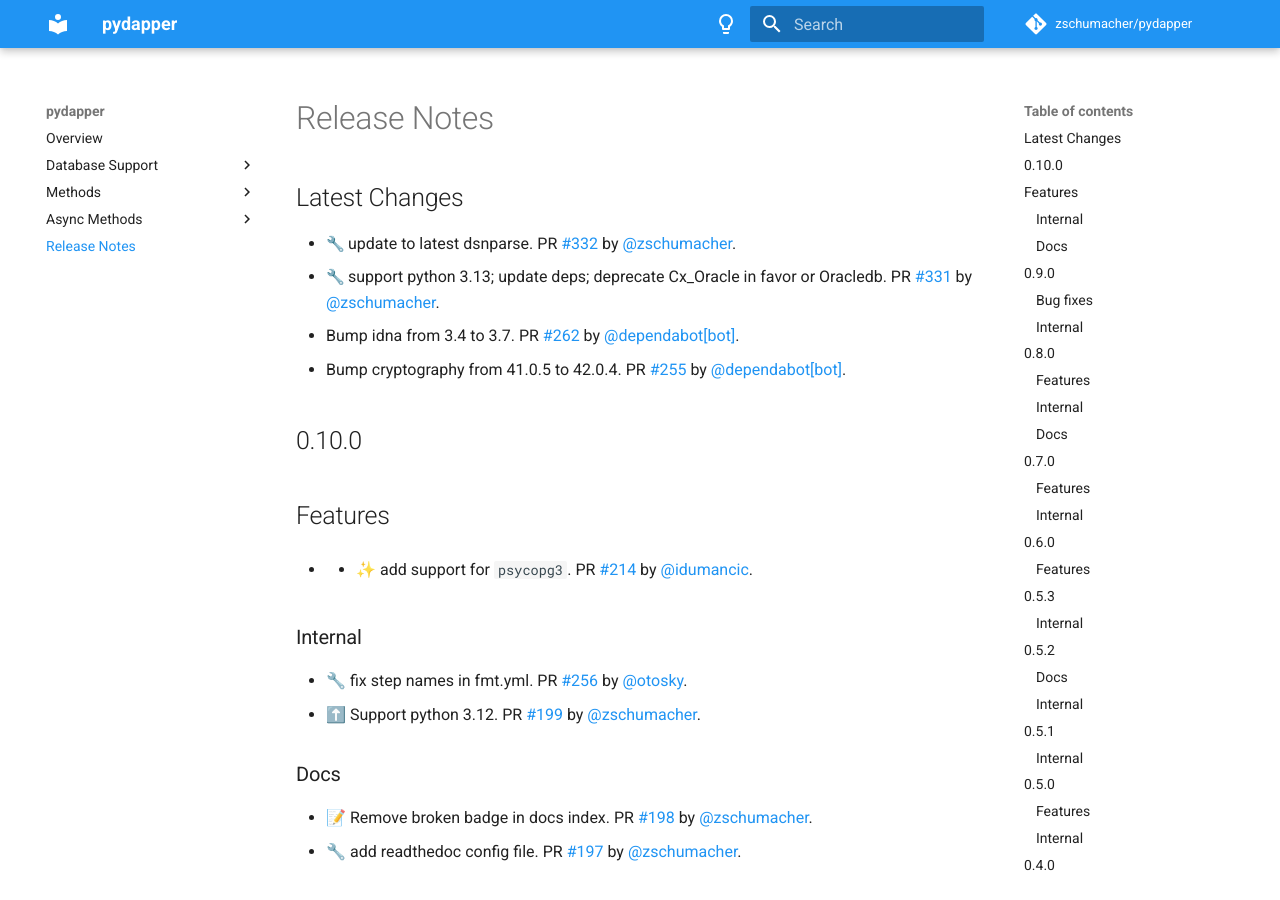
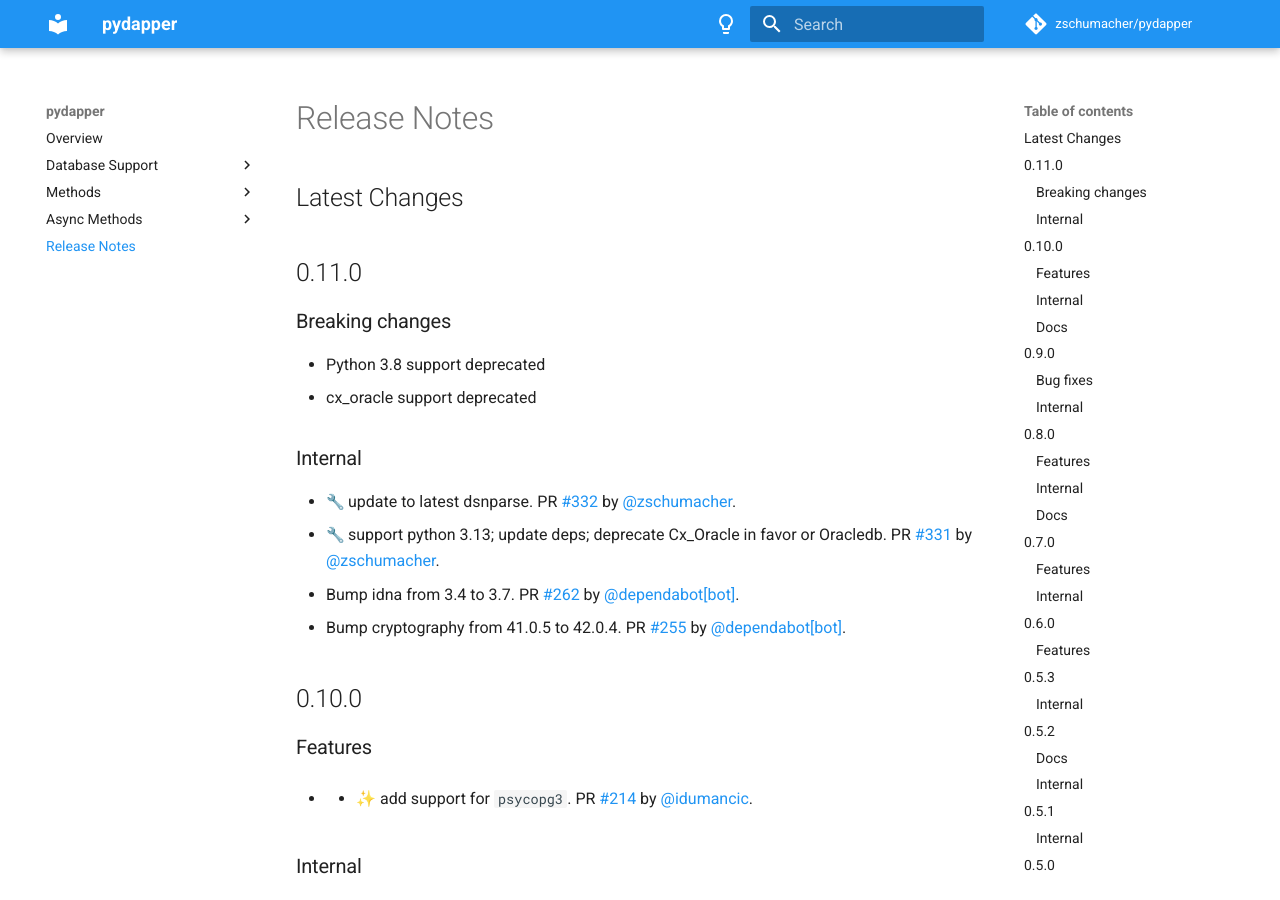
Before and after one commit to zschumacher/pydapper, an MkDocs documentation site: the page built from docs/release_notes.md, in a window 1280 px wide and 900 px high. Built offline with MkDocs 1.6.1 and Material for MkDocs 9.7.7, drawn with Linux system fonts in a browser that asks for light colours; emoji names are drawn with the system emoji font; comment, search, counter and statistics services are not loaded.

Commit message:
:sparkles: release 0.11.0

```diff
--- a/docs/release_notes.md
+++ b/docs/release_notes.md
@@ -1,12 +1,18 @@
 ## Latest Changes
 
+## 0.11.0
+### Breaking changes
+* Python 3.8 support deprecated
+* cx_oracle support deprecated
+
+### Internal
 * :wrench: update to latest dsnparse. PR [#332](https://github.com/zschumacher/pydapper/pull/332) by [@zschumacher](https://github.com/zschumacher).
 * :wrench: support python 3.13; update deps; deprecate Cx_Oracle in favor or Oracledb. PR [#331](https://github.com/zschumacher/pydapper/pull/331) by [@zschumacher](https://github.com/zschumacher).
 * Bump idna from 3.4 to 3.7. PR [#262](https://github.com/zschumacher/pydapper/pull/262) by [@dependabot[bot]](https://github.com/apps/dependabot).
 * Bump cryptography from 41.0.5 to 42.0.4. PR [#255](https://github.com/zschumacher/pydapper/pull/255) by [@dependabot[bot]](https://github.com/apps/dependabot).
 
 ## 0.10.0
-## Features
+### Features
 * * ✨ add support for `psycopg3`. PR [#214](https://github.com/zschumacher/pydapper/pull/214) by [@idumancic](https://github.com/idumancic).
 
 ### Internal
--- a/pyproject.toml
+++ b/pyproject.toml
@@ -1,6 +1,6 @@
 [tool.poetry]
 name = "pydapper"
-version = "0.10.0"
+version = "0.11.0"
 description = "A pure python lib inspired by the dotnet lib dapper"
 authors = ["Zach Schumacher <zschu15@gmail.com>"]
 license = "MIT"
```
